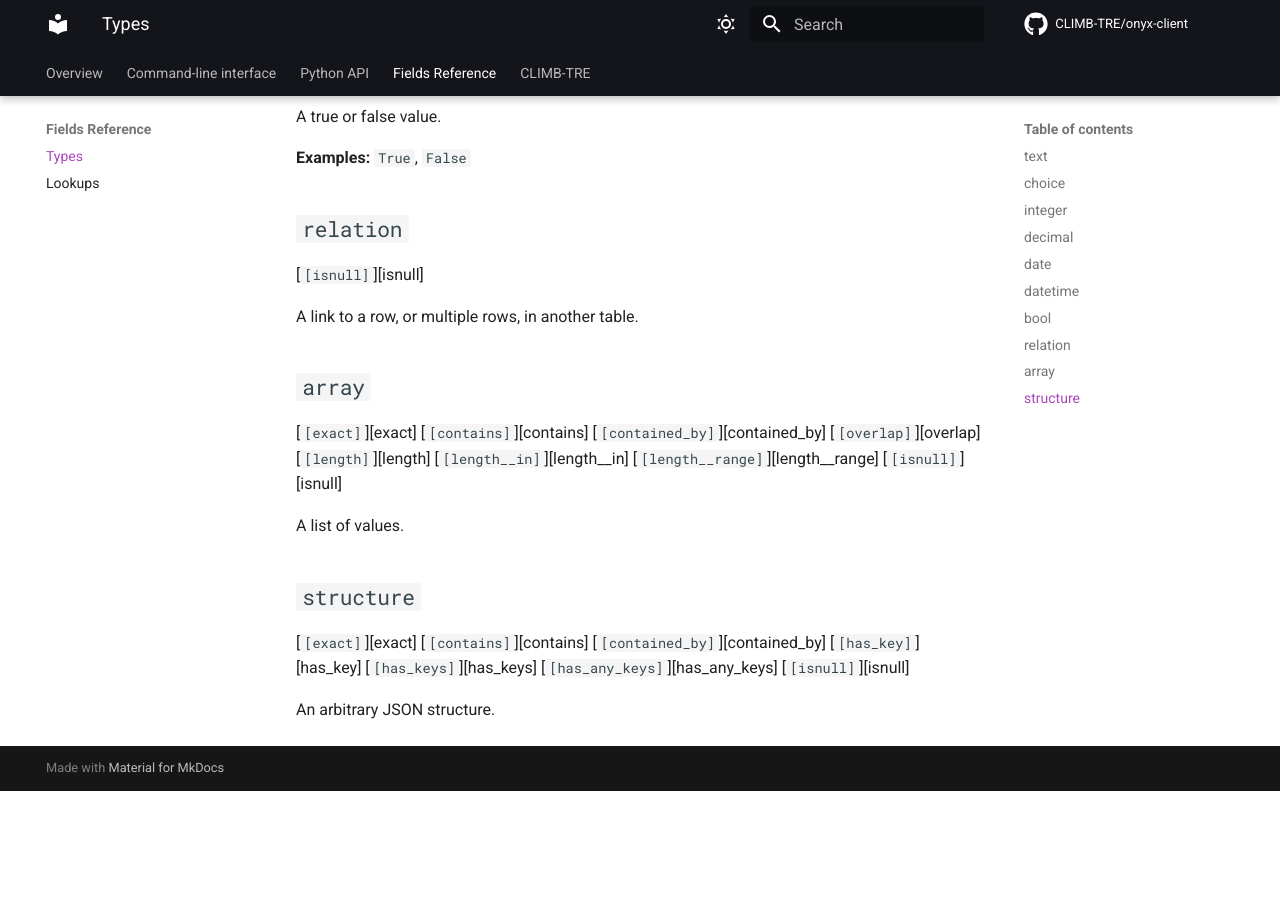
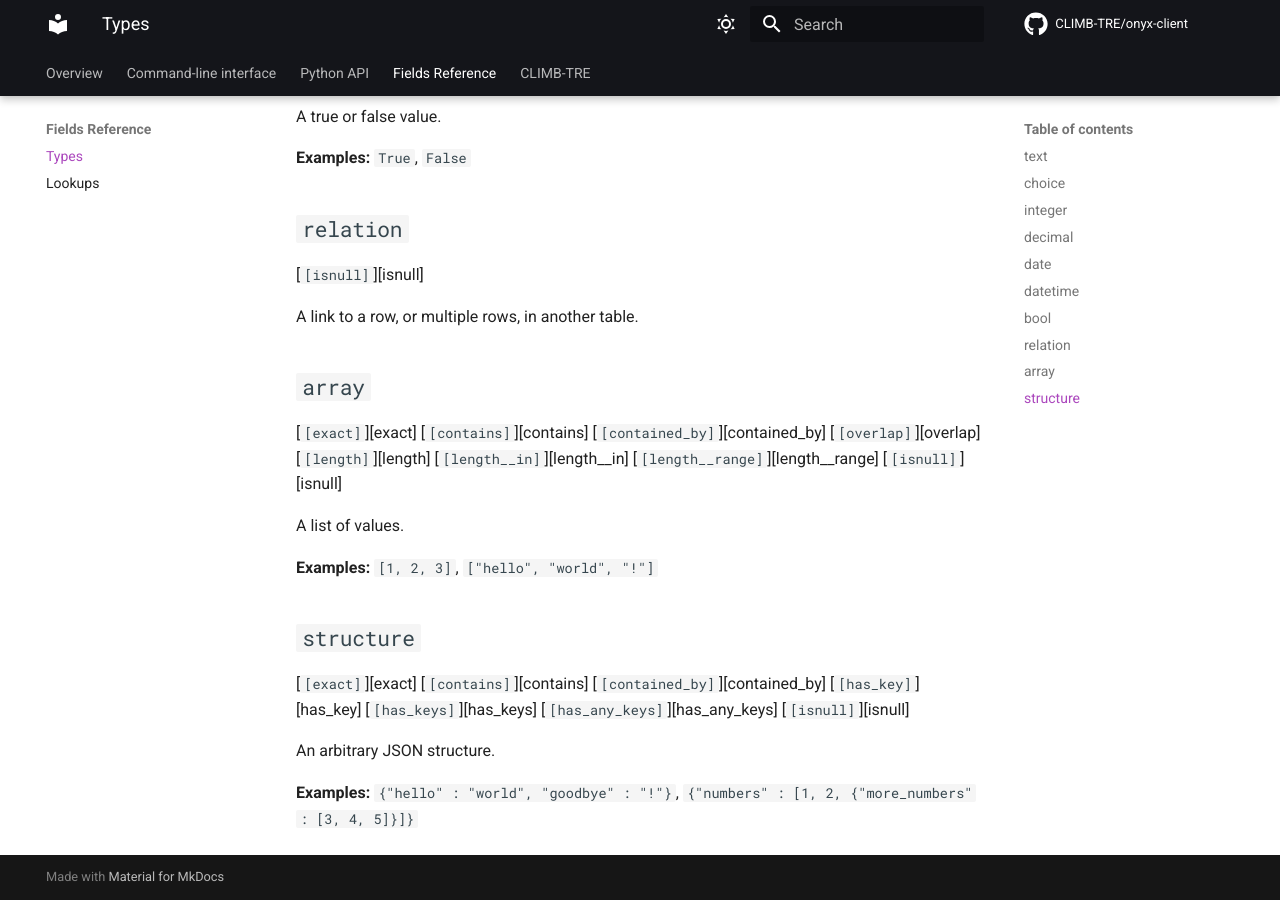
Before and after one commit to CLIMB-TRE/onyx-client, an MkDocs documentation site: the page built from docs/fields/types.md, in a window 1280 px wide and 900 px high, scrolled down 1855 px. Built offline with MkDocs 1.6.1 and Material for MkDocs 9.7.7, drawn with Linux system fonts in a browser that asks for light colours; comment, search, counter and statistics services are not loaded; before the commit the page ends 2646 px from its top, so only the background shows below that.

Commit message:
Array and structure examples

```diff
--- a/docs/fields/types.md
+++ b/docs/fields/types.md
@@ -149,6 +149,8 @@ A link to a row, or multiple rows, in another table.
 
 A list of values.
 
+**Examples:** `[1, 2, 3]`, `["hello", "world", "!"]`
+
 ## `structure`
 
 [`[exact]`][exact]
@@ -160,3 +162,5 @@ A list of values.
 [`[isnull]`][isnull]
 
 An arbitrary JSON structure.
+
+**Examples:** `{"hello" : "world", "goodbye" : "!"}`, `{"numbers" : [1, 2, {"more_numbers" : [3, 4, 5]}]}`
```
